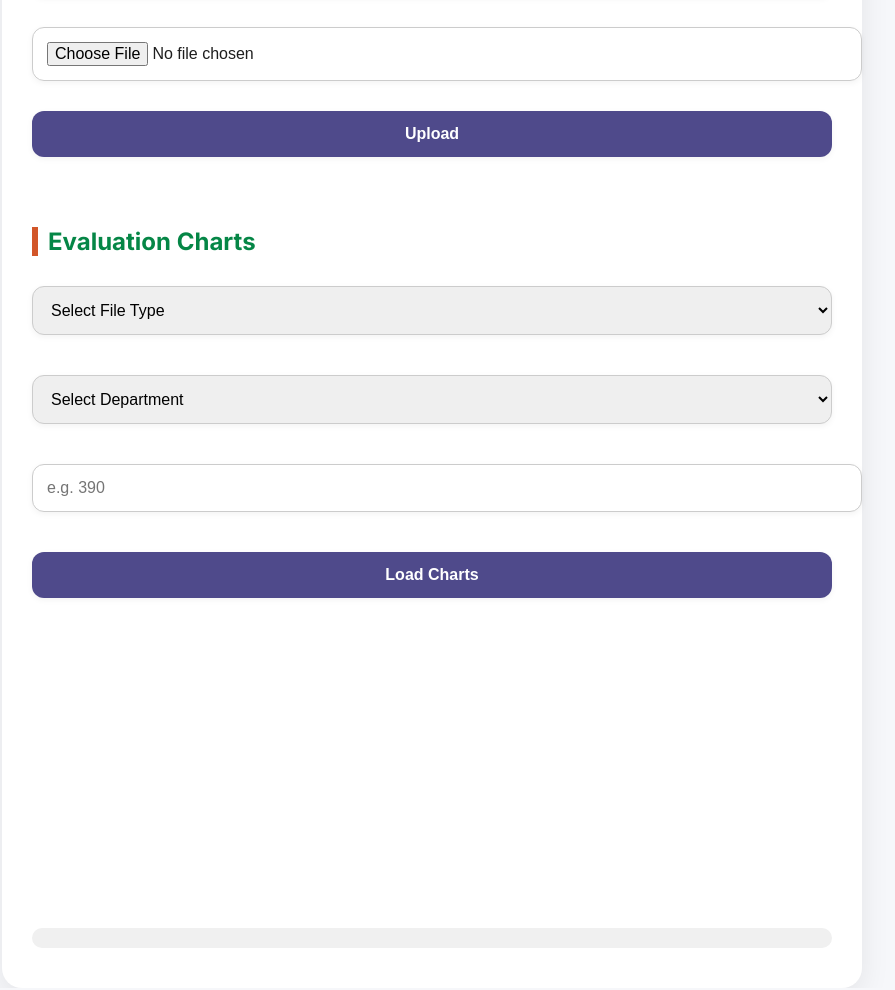
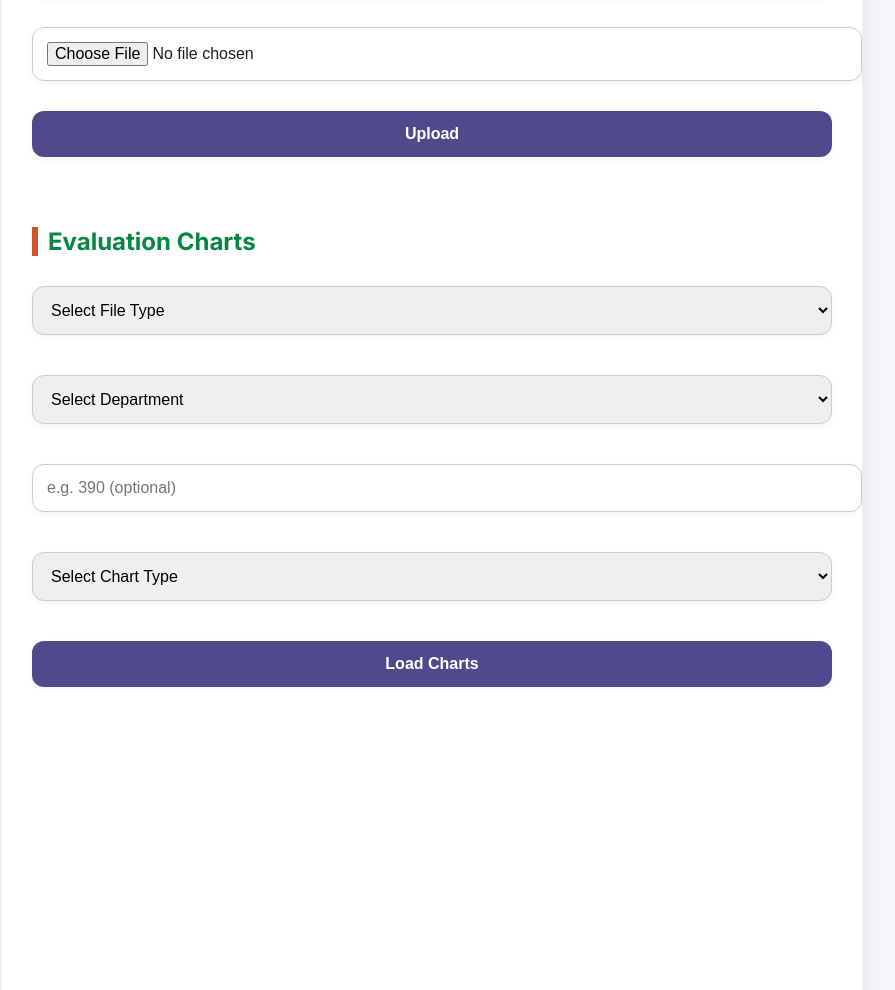
Before and after one commit to SajaAlharbi0-0/PDFExtractorProject, a plain HTML site: page index.html in a window 1280 px wide. Shown: the part 445-1435 px from the top of the page, without its empty margins (208-1103 px from the left). Drawn offline with nearby package versions, Linux system fonts and the light colour scheme.

Commit message:
html exspions

```diff
--- a/index.html
+++ b/index.html
@@ -55,8 +55,22 @@
           <option value="PHYS">PHYS</option>
         </select>
 
-        <input type="number" id="subjectCode" class="file-input" placeholder="e.g. 390" min="0" max="3" />
-         <button id="loadCharts" class="upload-btn">Load Charts</button>
+       <input type="number" id="subjectCode" class="file-input"
+       placeholder="e.g. 390 (optional)"
+       min="0"
+       max="999"
+       oninput="this.value = this.value.slice(0, 3)"
+/>
+
+
+        <select id="chartType" class="dropdown">
+          <option value="" disabled selected>Select Chart Type</option>
+          <option value="assessment">Assessment Distribution</option>
+          <option value="evaluation">Direct vs Indirect Evaluation</option>
+          <option value="stakeholders">Activity & Stakeholders Distribution</option>
+        </select>
+
+        <button id="loadCharts" class="upload-btn">Load Charts</button>
       </div>
 
       <div id="chartArea">
@@ -64,6 +78,7 @@
         <canvas id="chartSubject" width="400" height="250" style="display: none;"></canvas>
         <div id="chartError" class="message error" style="display: none;"></div>
       </div>
+
       <div id="queryList" class="query-list"></div>
     </section>
   </div>
```
